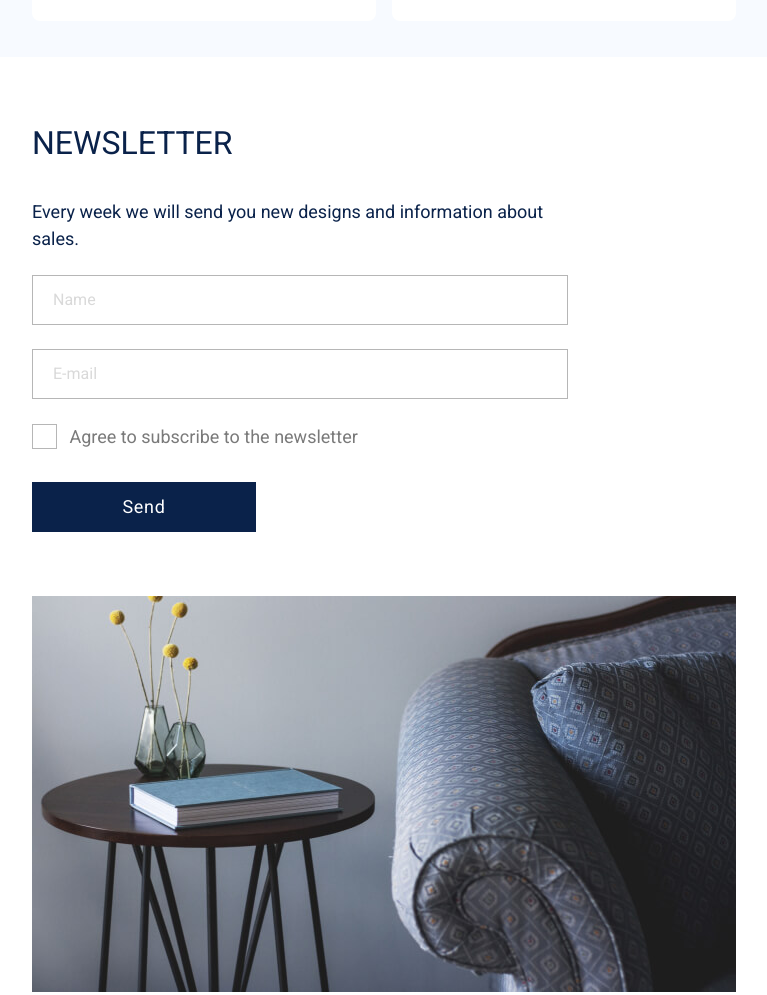
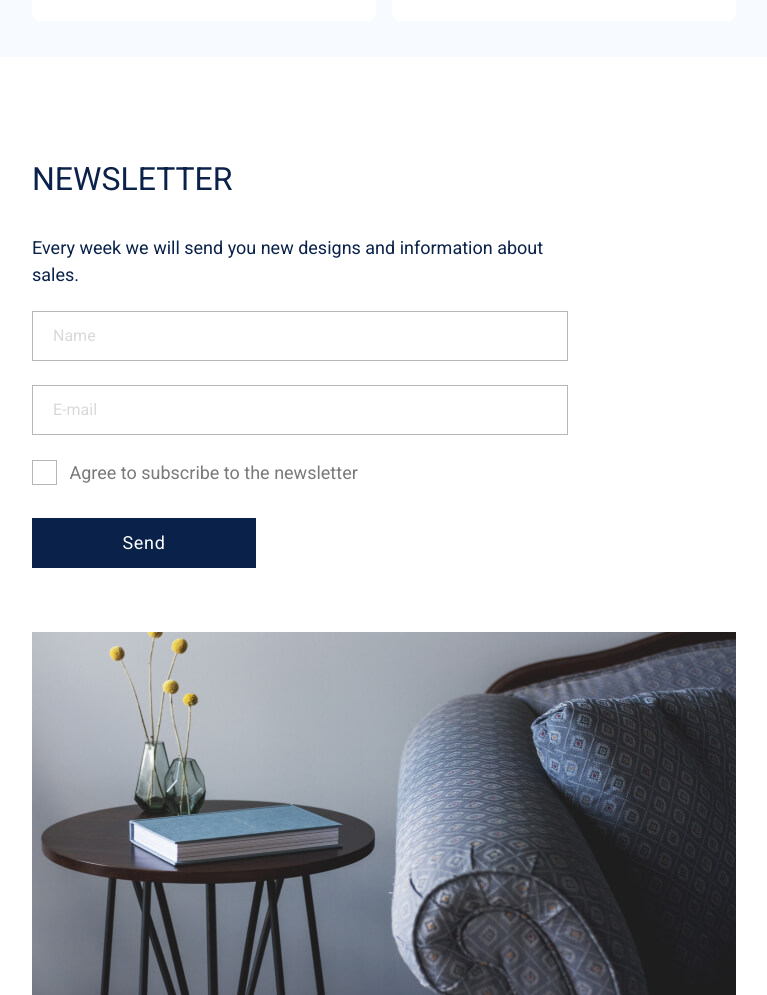
Before and after one commit to liubapohudina/proj-team-demo2, a website built with Vite: page src/index.html in a window 1280 px wide. Shown: the part 4818-5813 px from the top of the page, without its empty margins (256-1023 px from the left). Built offline with nearby package versions, Linux system fonts and the light colour scheme.

Commit message:
Update subcription.css

```diff
--- a/src/css/subcription.css
+++ b/src/css/subcription.css
@@ -35,6 +35,9 @@
   }
   .sub-div-main {
     text-align: unset;
+  }
+  .section-six {
+    padding: 100px 0;
   }
 }
 
```
